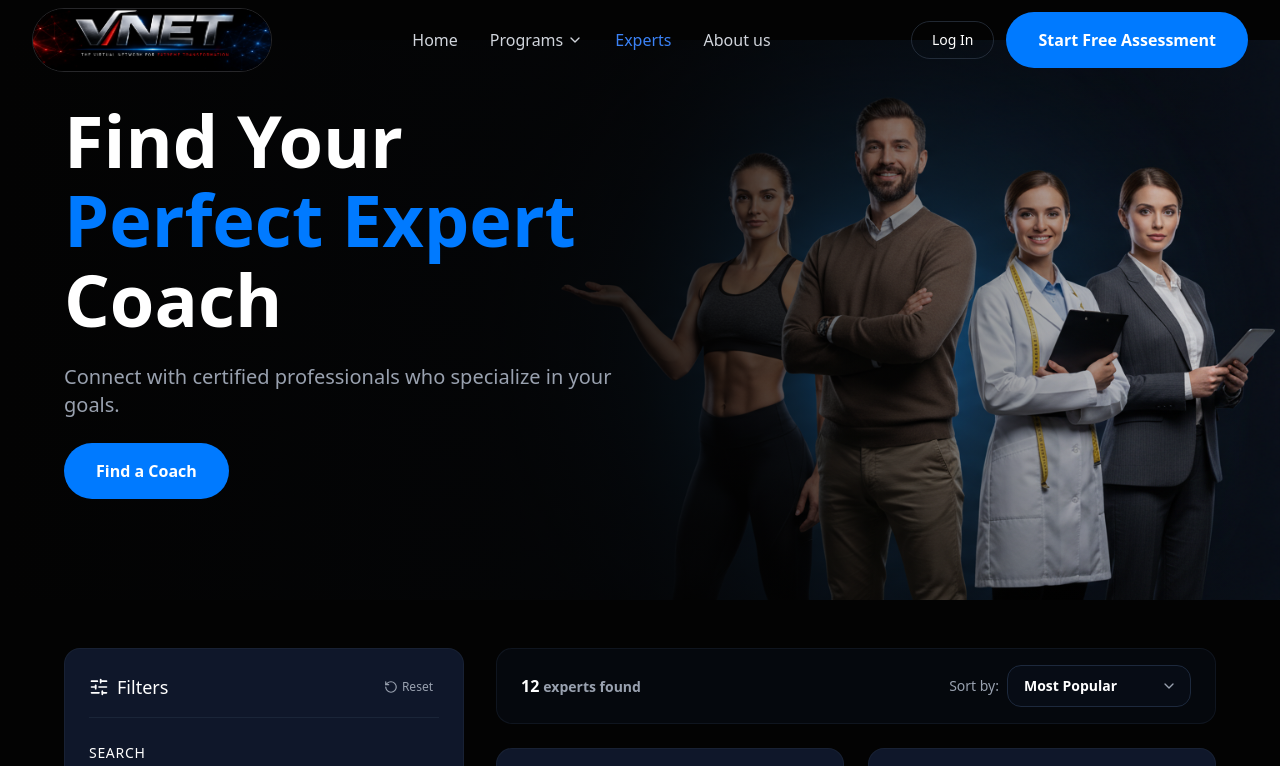
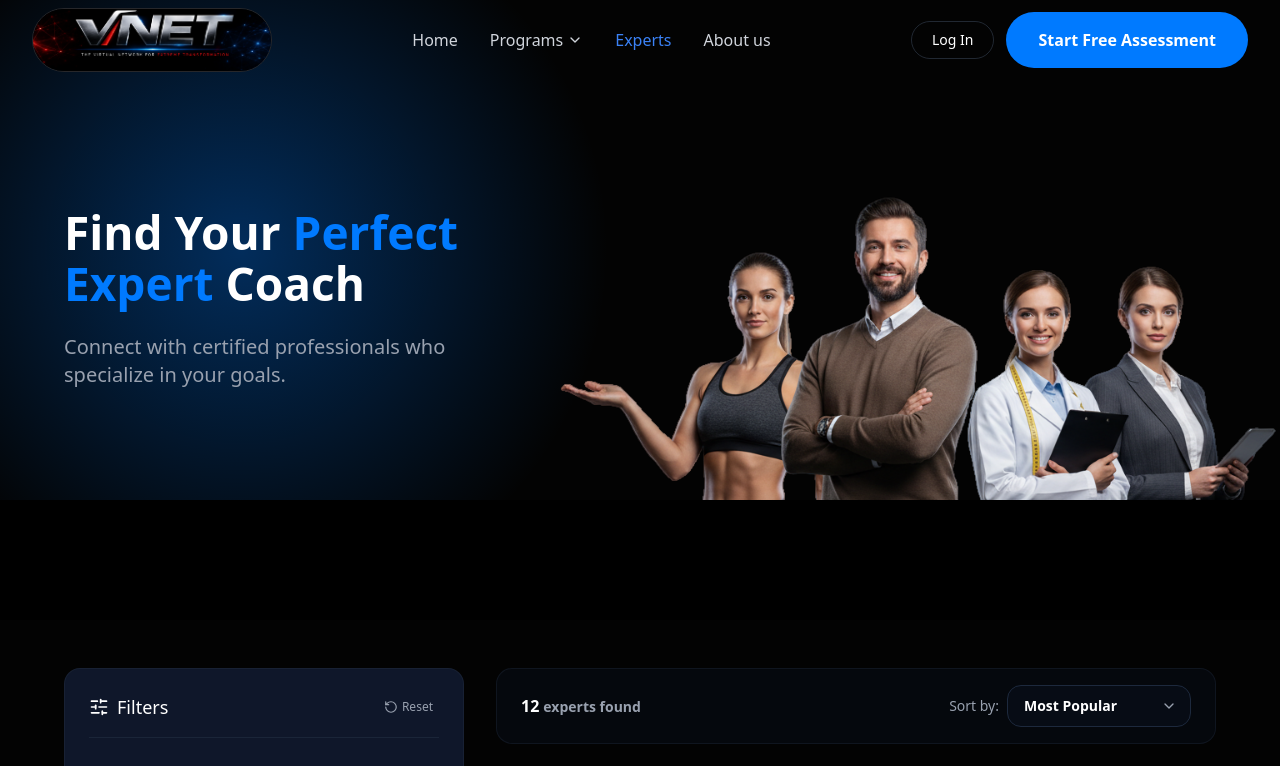
Before and after one commit to J-sense/Venet, a React (Vite) app: page /experts in a window 1280 px wide. Shown: the top 766 px of the page. Built offline with nearby package versions, Linux system fonts and the light colour scheme; what agora-rtc-react would draw is missing.

Commit message:
style: Expert banner section

```diff
--- a/index.html
+++ b/index.html
@@ -5,9 +5,47 @@
     <link rel="icon" type="image/svg+xml" href="/vite.svg" />
     <meta name="viewport" content="width=device-width, initial-scale=1.0" />
     <title>start_template</title>
+    <style>
+      /* Initial loader styles to show before React boots up */
+      body, html {
+        margin: 0;
+        padding: 0;
+        background-color: #0A0A0A;
+      }
+      #initial-loader {
+        position: fixed;
+        top: 0;
+        left: 0;
+        width: 100vw;
+        height: 100vh;
+        display: flex;
+        flex-direction: column;
+        align-items: center;
+        justify-content: center;
+        background-color: #0A0A0A;
+        z-index: 99999;
+      }
+      .spinner {
+        width: 48px;
+        height: 48px;
+        border: 4px solid rgba(11, 96, 189, 0.15);
+        border-top: 4px solid #007AFF;
+        border-radius: 50%;
+        animation: spin 1s cubic-bezier(0.4, 0, 0.2, 1) infinite;
+      }
+      @keyframes spin {
+        0% { transform: rotate(0deg); }
+        100% { transform: rotate(360deg); }
+      }
+    </style>
   </head>
   <body>
-    <div id="root"></div>
+    <div id="root">
+      <!-- This HTML is rendered instantly by the browser, and gets replaced by React once the app bundle is loaded -->
+      <div id="initial-loader">
+        <div class="spinner"></div>
+      </div>
+    </div>
     <script type="module" src="/src/main.tsx"></script>
   </body>
 </html>
--- a/src/App.tsx
+++ b/src/App.tsx
@@ -46,6 +46,7 @@ import HealthFitnessPage from "./pages/program/health-fitness/HealthFitnessPage"
 import MentalHealthPage from "./pages/program/mental-health/MentalHealthPage";
 import EducationServicePage from "./pages/program/education-service/EducationServicePage";
 import CareerPage from "./pages/program/career/CareerPage";
+import NotFoundPage from "./pages/NotFoundPage";
 
 export const App = () => {
   return (
@@ -123,6 +124,9 @@ export const App = () => {
           <Route path=":section/:id" element={<ChatWindow />} />
         </Route>
       </Route>
+
+      {/* Catch-all Not Found Route */}
+      <Route path="*" element={<NotFoundPage />} />
     </Routes>
   );
 };
--- /dev/null
+++ b/src/pages/NotFoundPage.tsx
@@ -0,0 +1,27 @@
+import React from "react";
+import { Link } from "react-router";
+
+const NotFoundPage: React.FC = () => {
+  return (
+    <div className="min-h-screen bg-[#0A0A0A] flex flex-col items-center justify-center text-white px-6">
+      <div className="text-center">
+        <h1 className="text-8xl md:text-9xl font-extrabold text-[#2B7FFF] mb-4">
+          404
+        </h1>
+        <h2 className="text-3xl md:text-4xl font-bold mb-6">Page Not Found</h2>
+        <p className="text-[#99A1AF] text-lg max-w-md mx-auto mb-10">
+          The page you are looking for doesn't exist, has been moved, or is
+          temporarily unavailable.
+        </p>
+        <Link
+          to="/"
+          className="inline-flex items-center justify-center px-8 py-3.5 bg-[#007AFF] hover:bg-blue-600 text-white rounded-full font-semibold transition-colors duration-300 shadow-[0_0_20px_rgba(0,122,255,0.4)]"
+        >
+          Return to Home
+        </Link>
+      </div>
+    </div>
+  );
+};
+
+export default NotFoundPage;
--- a/src/pages/experts/ExpertsBanner.tsx
+++ b/src/pages/experts/ExpertsBanner.tsx
@@ -1,31 +1,36 @@
 export default function ExpertsBanner() {
   return (
-    <section className="relative w-full h-[600px] bg-[#030303] overflow-hidden flex items-center py-24">
-      {/* Background Image Container */}
+    <section className="relative w-full h-[500px] bg-[#030303] overflow-hidden flex items-center">
+      {/* Focused Radial Glow behind content */}
       <div
-        className="absolute inset-0 bg-right-bottom bg-no-repeat bg-contain"
+        className="absolute left-0 top-0 w-[800px] h-full pointer-events-none opacity-70"
         style={{
-          backgroundImage: "url('/ExpertsBanner.png')",
+          background:
+            "radial-gradient(circle at 30% 50%, #007AFF80 0%, transparent 60%)",
         }}
       />
 
-      {/* Gradient Overlay for text readability */}
-      <div className="absolute inset-0 bg-gradient-to-r from-[#030303] via-[#030303]/80 to-transparent" />
+      {/* Right-side Image Container (Anchored to bottom right) */}
+      <div className="absolute right-0 -bottom-50  flex items-end justify-end pointer-events-none z-10 ">
+        <img
+          src="/ExpertDirectoryImg.png"
+          alt="Expert Coaches"
+          className="h-full w-full object-contain object-right-bottom"
+        />
+      </div>
 
       {/* Content Container */}
       <div className="relative z-10 w-full max-w-[1600px] mx-auto px-6 lg:px-16">
-        <div className="flex flex-col gap-6 max-w-[600px]">
-          <h2 className="text-[56px] lg:text-[72px] font-bold  leading-[1.1] text-white">
+        <div className="flex flex-col gap-6 max-w-[400px] mt-24">
+          <h2 className="text-[56px] lg:text-[46px] font-bold leading-[1.1] text-white">
             Find Your <span className="text-[#007AFF]">Perfect Expert</span>{" "}
             Coach
           </h2>
-          <p className="text-[#99A1AF] text-xl font-normal  leading-7">
+          <p className="text-[#99A1AF] text-xl font-normal leading-7 max-w-[400px]">
             Connect with certified professionals who specialize in your goals.
           </p>
 
-          <button className="bg-[#007AFF] text-white px-8 py-4 rounded-full font-bold w-fit hover:bg-[#0066FF] transition-all">
-            Find a Coach
-          </button>
+
         </div>
       </div>
     </section>
--- a/src/pages/experts/ExpertsMain.tsx
+++ b/src/pages/experts/ExpertsMain.tsx
@@ -4,8 +4,12 @@ import ExpertDirectoryPage from "../../components/experts/ExpertDirectoryPage";
 export default function ExpertsMain() {
   return (
     <div>
-      <ExpertsBanner />
-      <ExpertDirectoryPage />
+      <div className="">
+        <ExpertsBanner />
+      </div>
+      <div className="py-30 bg-black">
+        <ExpertDirectoryPage />
+      </div>
     </div>
   );
 }
```
Also changed, not shown: public/ExpertDirectoryImg.png (added).
